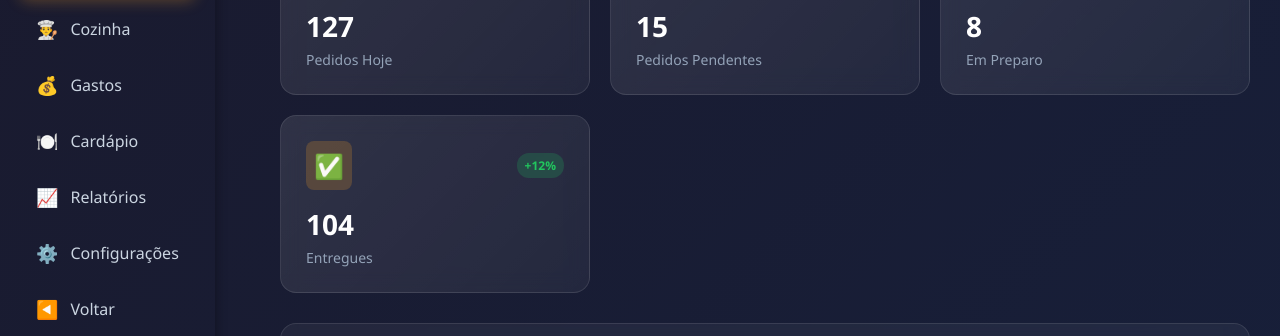
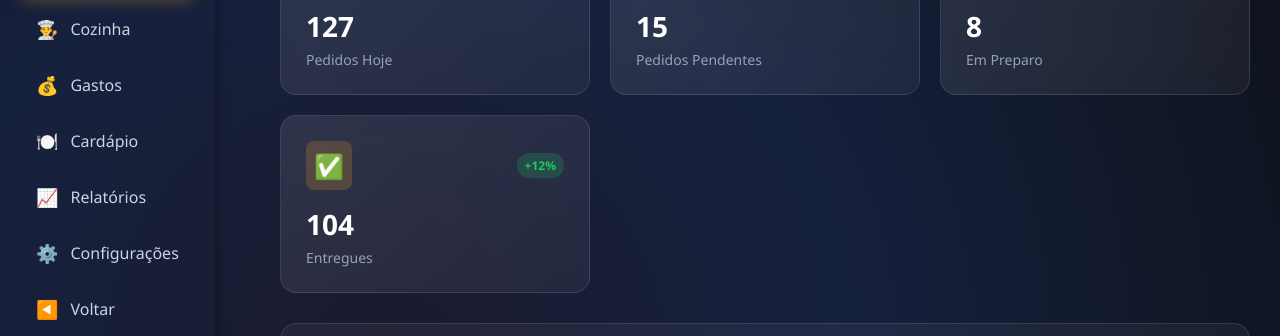
Before and after one commit to Murakuno1/Project1, a plain HTML site: page pedidos.html in a window 1280 px wide. Shown: the part 260-596 px from the top of the page. Drawn offline with Linux system fonts and the light colour scheme; no server answers.

Commit message:
cores pedido

```diff
--- a/pedidos.html
+++ b/pedidos.html
@@ -7,7 +7,7 @@
   <title>Painel de Pedidos</title>
   <style>
     body {
-      background-color: #121212;
+      background: radial-gradient(circle at 30% 40%, #1a1a2e 0%, #16213e 35%, #0a0a0a 100%);
       color: #ffffff;
       font-family: Arial, sans-serif;
       padding: 20px;
@@ -18,7 +18,6 @@
 
     body {
       font-family: 'Segoe UI', Tahoma, Geneva, Verdana, sans-serif;
-      background: linear-gradient(135deg, #1a1a2e 0%, #16213e 100%);
       color: #ffffff;
       min-height: 100vh;
     }
```
